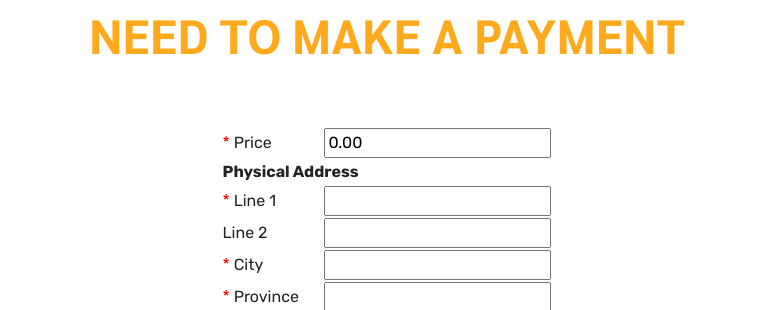
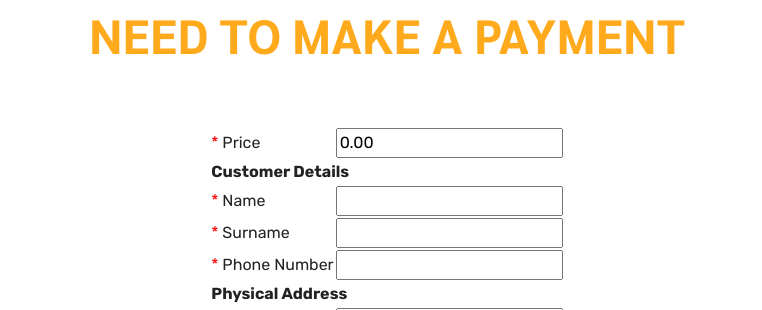
Before and after one commit to lkm777/mzanzibailbonds, a plain HTML site: page make-a-payment.html in a window 1280 px wide. Shown: the part 850-1160 px from the top of the page, without its empty margins (253-1015 px from the left). Drawn offline with Linux system fonts and the light colour scheme; files whose address does not match are found by name.

Commit message:
Update make-a-payment.html

```diff
--- a/make-a-payment.html
+++ b/make-a-payment.html
@@ -162,6 +162,19 @@
 
                 <table>
                 <tr><td><font color="red">*</font>&nbsp;Price</td><td><input type="text" name="custom_amount" class="pricing" value="0.00"></td></tr>
+                <tr><td colspan="2"><span style="font-weight: bold;">Customer Details</span></td></tr>
+                <tr>
+                    <td><font color="red">*</font>&nbsp;Name</td>
+                    <td><input type="text" name="line1" class="shipping" value=""></td>
+                </tr>
+                <tr>
+                    <td><font color="red">*</font>&nbsp;Surname</td>
+                    <td><input type="text" name="line1" class="shipping" value=""></td>
+                </tr>
+                <tr>
+                    <td><font color="red">*</font>&nbsp;Phone Number</td>
+                    <td><input type="number" name="line1" class="shipping" value=""></td>
+                </tr>
                 <tr><td colspan="2"><span style="font-weight: bold;">Physical Address</span></td></tr>
                     <tr>
                         <td><font color="red">*</font>&nbsp;Line 1</td>
```
